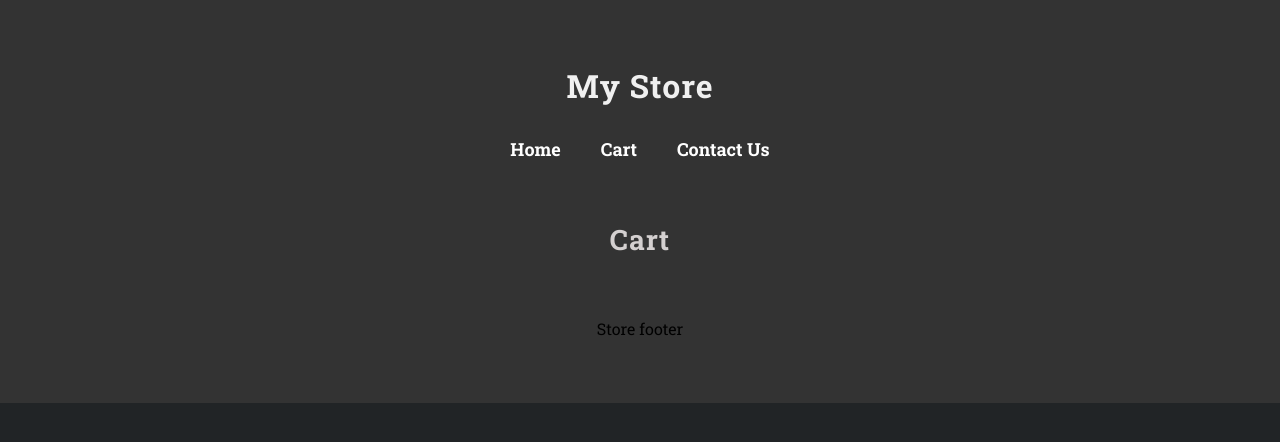
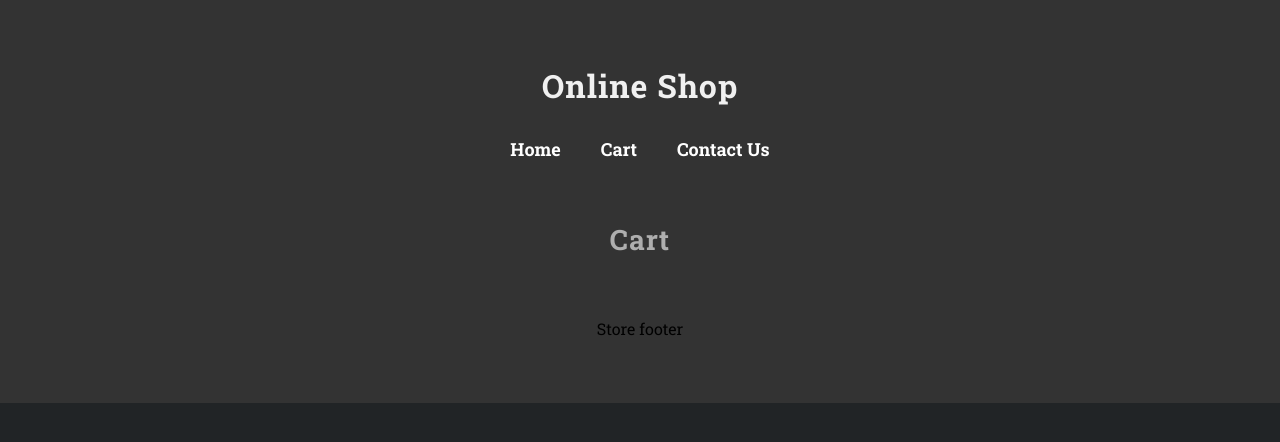
Before and after one commit to Ingvildb1/noroff-javascript-frameworks, a React (Create React App) app: page /cart in a window 1280 px wide. Shown: the top 442 px of the page. Built offline with nearby package versions, Linux system fonts and the light colour scheme.

Commit message:
style update

```diff
--- a/src/App.css
+++ b/src/App.css
@@ -84,9 +84,9 @@ li a {
   justify-content: center;
   padding: 1.5rem 1.75rem;
   border-radius: 3rem;
-  background: #1f2123;
-  -webkit-box-shadow: 5px 5px 7px #1c1d1f, -5px -5px 7px #222527;
-  box-shadow: 5px 5px 7px #1c1d1f, -5px -5px 7px #222527;
+  background: #6466697b;
+  -webkit-box-shadow: 5px 5px 7px #1c1d1f97, -5px -5px 7px #22252772;
+  box-shadow: 5px 5px 7px #1c1d1f70, -5px -5px 7px #22252771;
 }
 
 
@@ -100,7 +100,7 @@ li a {
 
   outline: none;
   color: #a1a1a1;
-  background: #1f2123;
+  background: #7d8082;
 }
 
 .search img {
@@ -237,7 +237,7 @@ form {
 h2 {
   text-align: center;
   font-size: 28px;
-  color: #d4d0d0;
+  color: #aeaeae;
   margin-bottom: 20px;
 }
 
@@ -284,12 +284,17 @@ button:hover {
 /* SingleProduct*/
 .singleProduct {
   max-width: 800px;
+  height: auto;
   margin: 0 auto;
   padding: 20px;
   background-color: #faebe0;
   border-radius: 10px;
   box-shadow: 0px 5px 20px rgba(0, 0, 0, 0.1);
 
+}
+
+.singleProduct h2 {
+  color: #1c1d1f;
 }
 
 .singleProduct p {
--- a/src/App.js
+++ b/src/App.js
@@ -18,7 +18,7 @@ function App() {
     <div className='App'>
       <CartContext.Provider value={value}>
         <BrowserRouter>
-          <h1>My Store</h1>
+          <h1>Online Shop</h1>
           <Nav />
           <Switch>
 
--- a/src/components/pages/Contact.js
+++ b/src/components/pages/Contact.js
@@ -47,7 +47,9 @@ function Contact() {
 
   return (
     <div>
+
       <form onSubmit={onFormSubmit}>
+      <h1>Contact Us</h1>
         <label htmlFor="first-name">First name</label>
         <input
           name="first-name"
```
